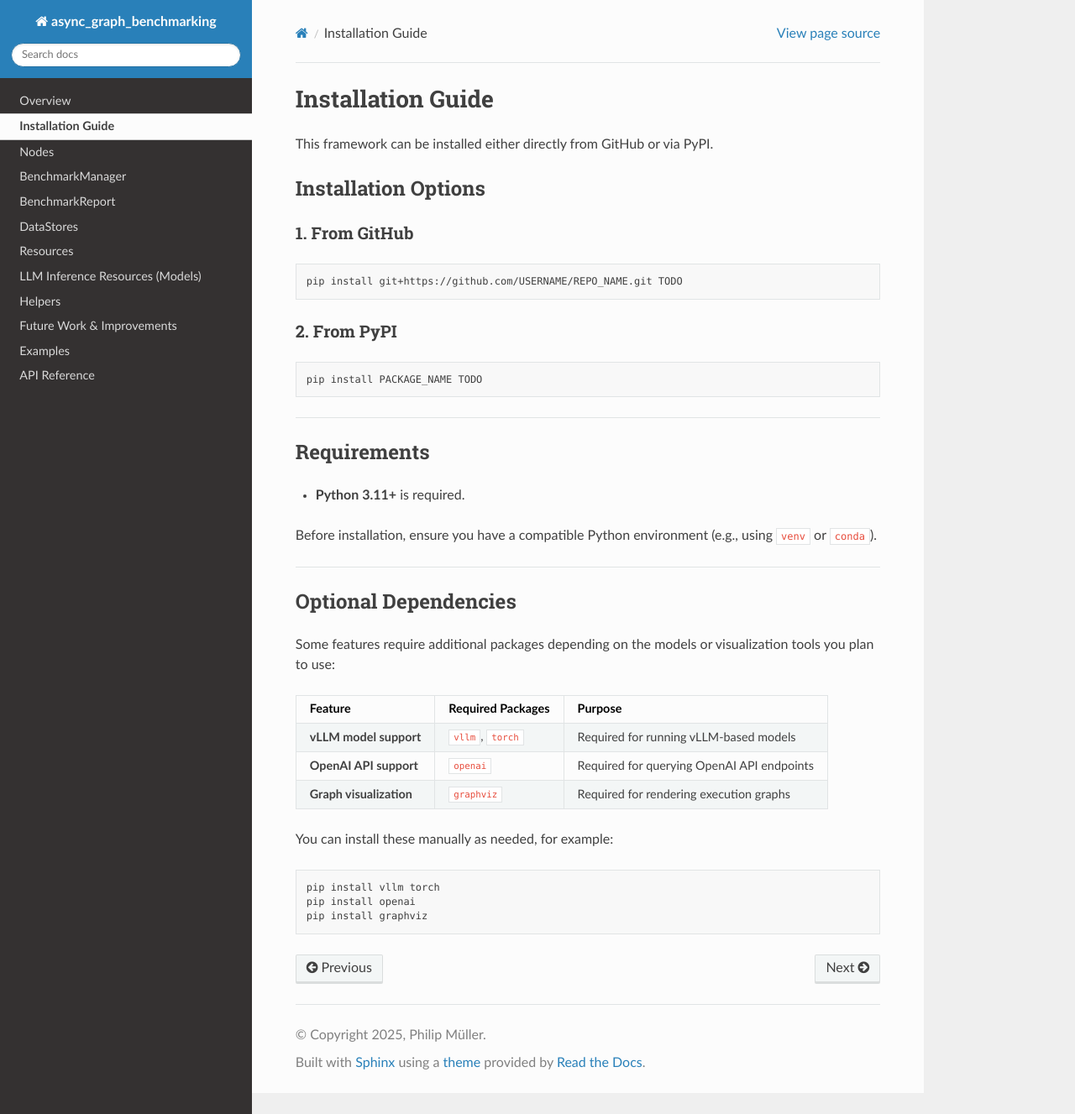
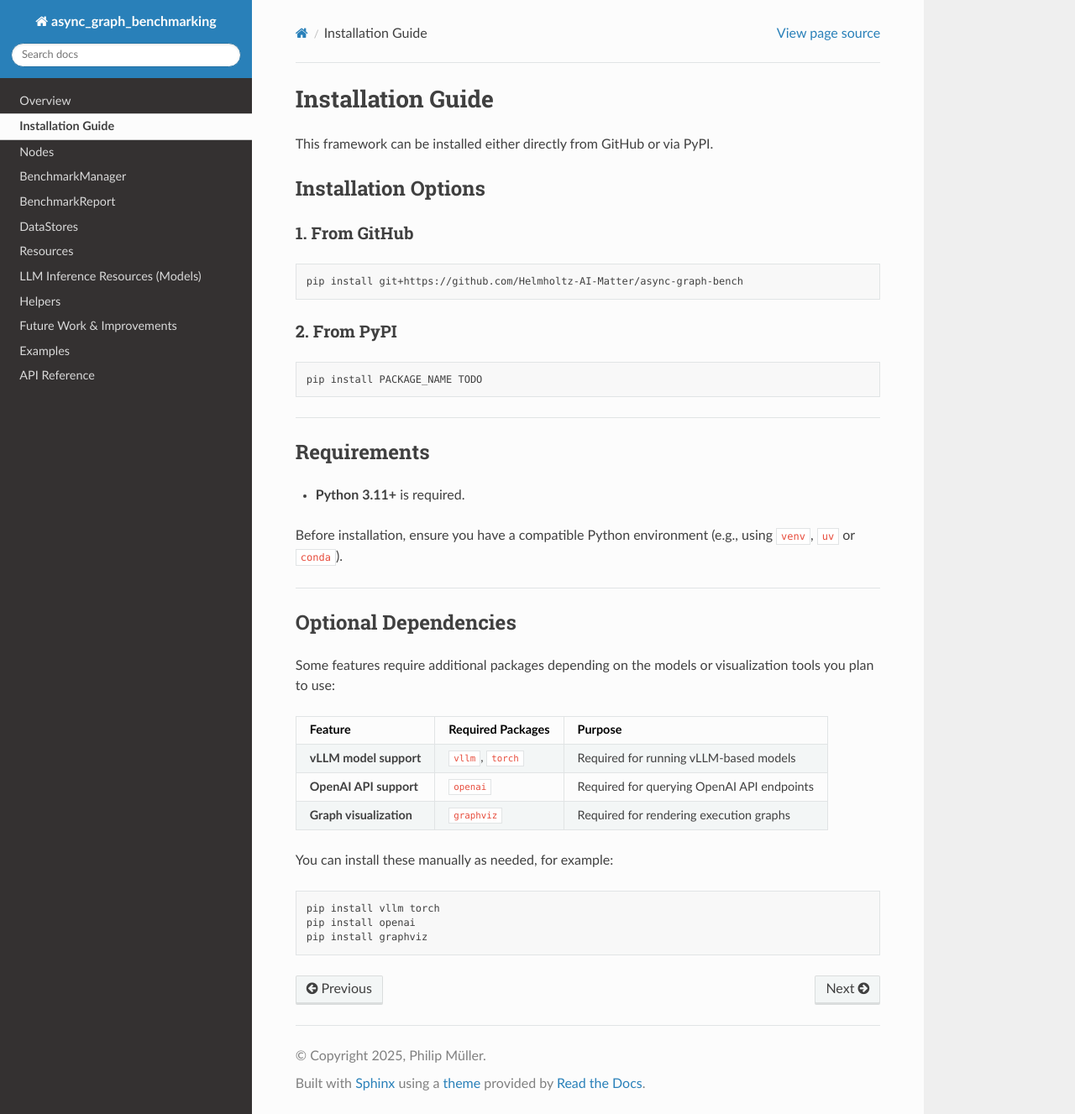
Before and after one commit to Helmholtz-AI-Matter/async-graph-bench, a Sphinx documentation site: the page built from docs/source/installation.md, in a window 1280 px wide and 1327 px high. Shown: the whole window at 84% size. Built offline with Sphinx 7.4.7 and the Read the Docs theme 3.1.0, drawn with Linux system fonts in a browser that asks for light colours.

Commit message:
added new github home of repo

````diff
--- a/docs/source/installation.md
+++ b/docs/source/installation.md
@@ -7,7 +7,7 @@ This framework can be installed either directly from GitHub or via PyPI.
 ### 1. From GitHub
 
 ```bash
-pip install git+https://github.com/USERNAME/REPO_NAME.git TODO
+pip install git+https://github.com/Helmholtz-AI-Matter/async-graph-bench
 ```
 
 ### 2. From PyPI
@@ -21,7 +21,7 @@ pip install PACKAGE_NAME TODO
 
 * **Python 3.11+** is required.
 
-Before installation, ensure you have a compatible Python environment (e.g., using `venv` or `conda`).
+Before installation, ensure you have a compatible Python environment (e.g., using `venv`, `uv` or `conda`).
 
 ---
 
````
